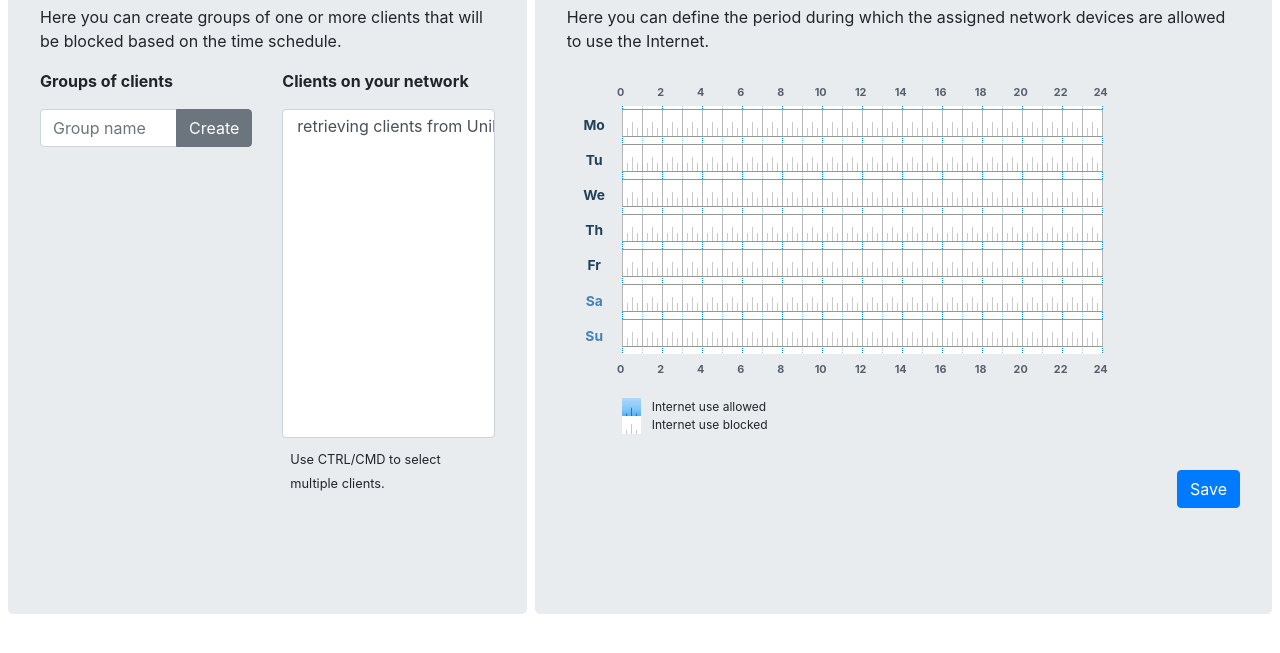
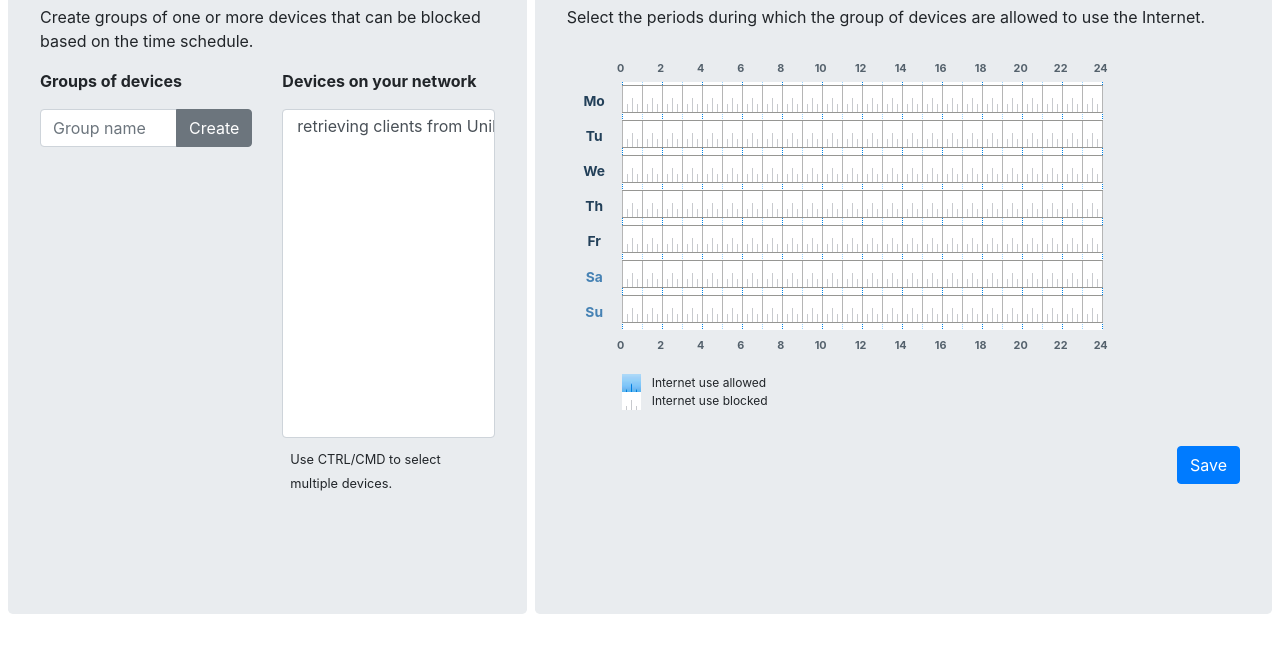
Before and after one commit to tdack/unifi-parental, a website: page public/index.html in a window 1280 px wide. Shown: the part 123-776 px from the top of the page. Drawn offline with nearby package versions, Linux system fonts and the light colour scheme; no server answers.

Commit message:
Improve wording

```diff
--- a/public/index.html
+++ b/public/index.html
@@ -29,7 +29,7 @@
                 <div class="col-lg-7 col-md-9 order-md-2 p-md-0">
                   <div class="jumbotron h-100">
                     <h1>Time Schedule</h1>
-                    <p>Here you can define the period during which the assigned network devices are allowed to use the Internet.</p>
+                    <p>Select the periods during which the group of devices are allowed to use the Internet.</p>
                     <div id="uiTimerArea"></div>
                     <div id="btn_form_foot" class="float-right">
                         <button type="submit" class="btn btn-primary" name="apply" id="uiApply">Save</button>
@@ -39,10 +39,10 @@
                 <div class="col-lg-5 col-md-3 pl-md-0 pr-md-2 pt-md-0 pt-2">
                   <div class="jumbotron h-100">
                     <h1>Groups</h1>
-                    <p>Here you can create groups of one or more clients that will be blocked based on the time schedule.</p>
+                    <p>Create groups of one or more devices that can be blocked based on the time schedule.</p>
                     <div class="row">
                         <div class="col-lg-6 pickers">
-                            <p><strong>Groups of clients</strong></p>
+                            <p><strong>Groups of devices</strong></p>
                             <ul id="groups" name="groups list-group" size=15>
                             </ul>
                             <div class="input-group mb-3">
@@ -53,10 +53,10 @@
                             </div>
                         </div>
                         <div class="col-lg-6 pickers">
-                          <p><strong>Clients on your network</strong></p>
+                          <p><strong>Devices on your network</strong></p>
                             <select id="clients" class="form-control" name="clients" multiple size=15>
                             </select>
-                            <p class="p-2"><small>Use CTRL/CMD to select multiple clients.</small></p>
+                            <p class="p-2"><small>Use CTRL/CMD to select multiple devices.</small></p>
                         </div>
                     </div>
                     <div style="clear:both;"></div>
```
